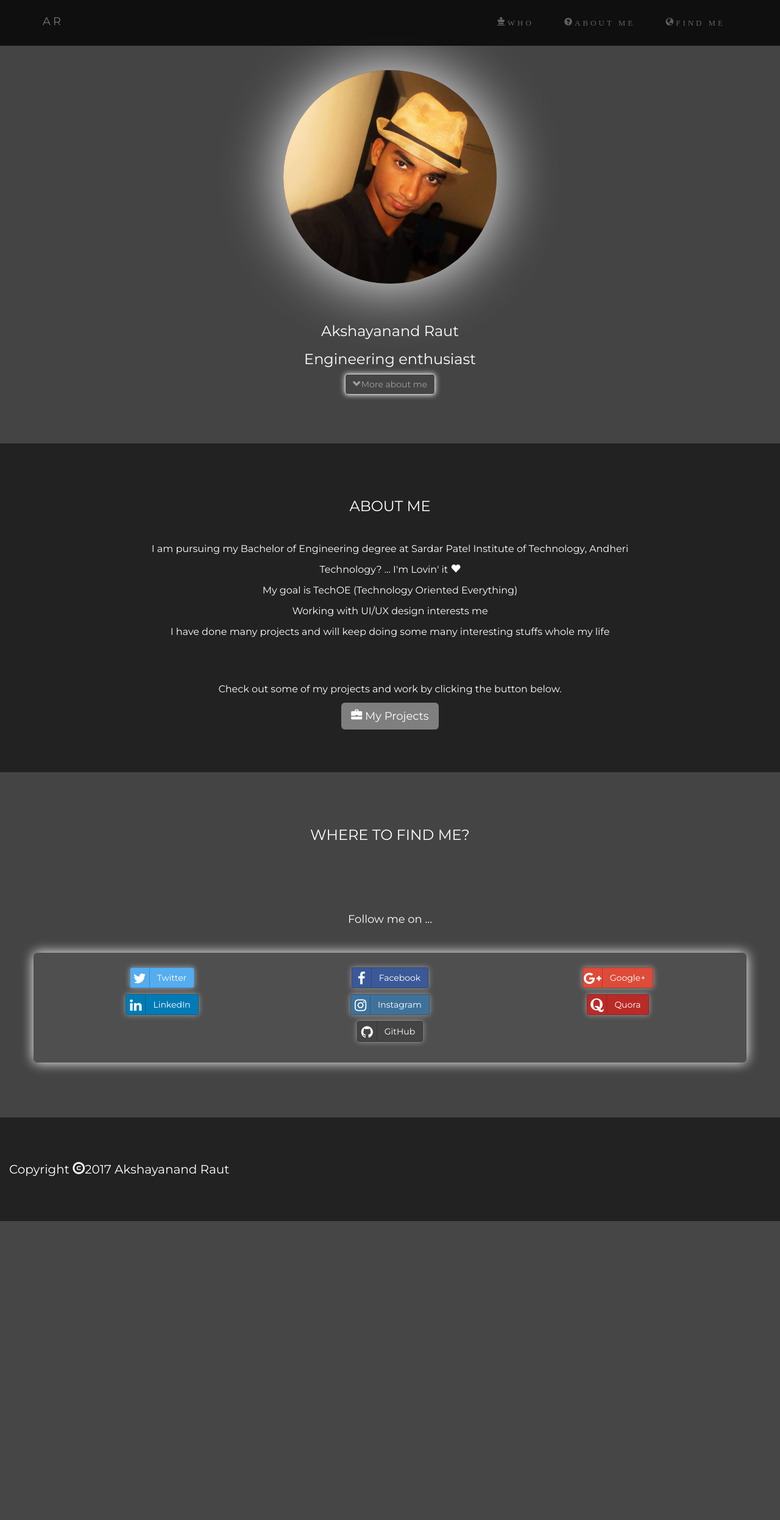
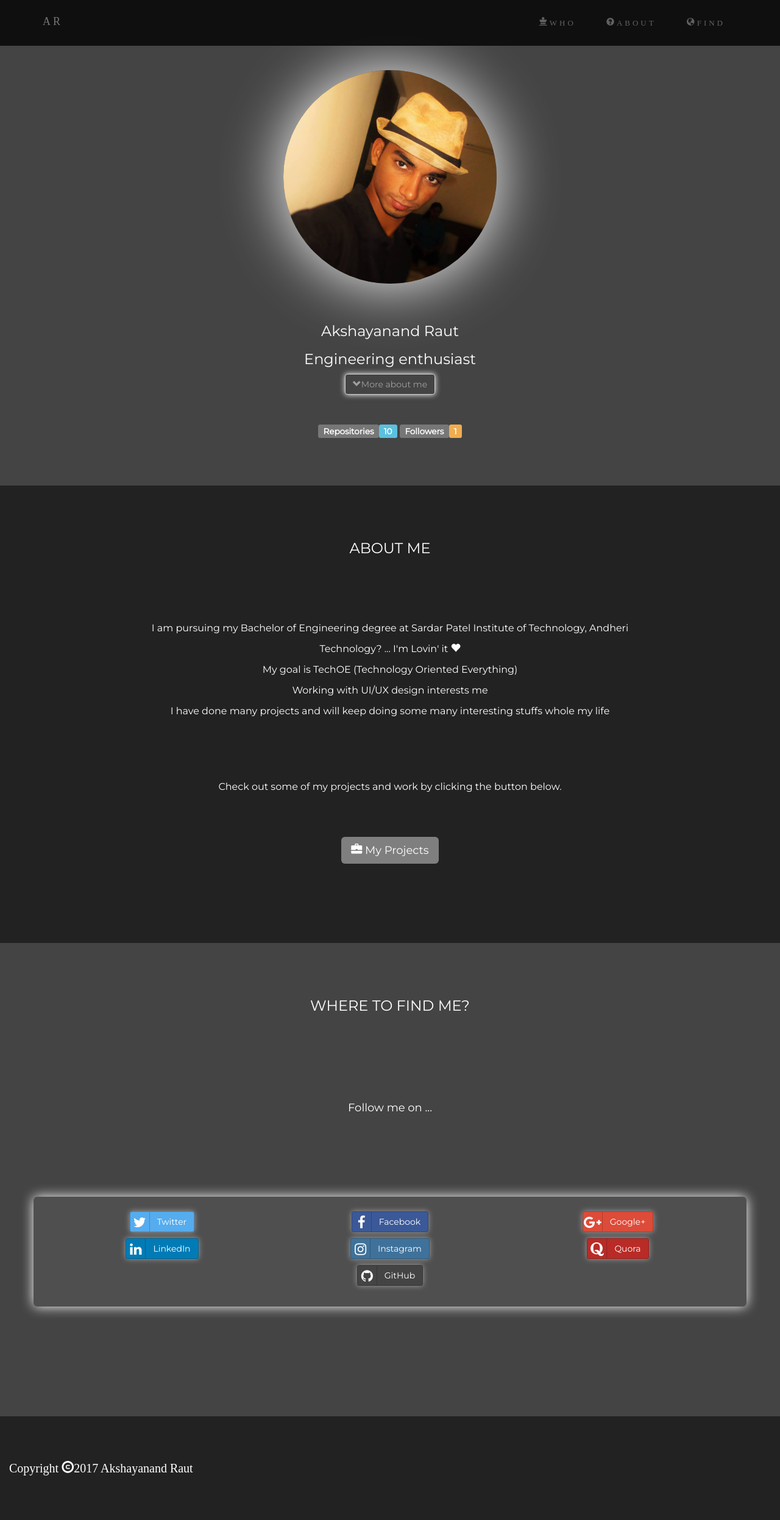
Before and after one commit to akshayanandraut/akshayanandraut.github.io, a PHP site: page / in a window 1280 px wide. Shown: the whole page at 61% size. Before the commit the page ends 2002 px from the top, so only its background shows below. Run offline with PHP 8.4, Linux system fonts and the light colour scheme; some libraries are stand-ins or nearby versions.

Commit message:
added repo and follower label and back top top button

```diff
--- a/index.html
+++ b/index.html
@@ -50,41 +50,137 @@
 			<span class="icon-bar"></span>
 			<span class="icon-bar"></span>
 		  </button>
-		  <a class="navbar-brand">AR</a>
+		  <a href="#top" class="navbar-brand">AR</a>
 		</div>
 		<div class="collapse navbar-collapse" id="myNavbar">
 		  <ul class="nav nav-bar-nav-again navbar-nav navbar-right">
 			<li><a href="#whoAmI" class="glyphicon glyphicon-king">WHO</a></li>
-			<li><a href="#moreAboutMe" class="	glyphicon glyphicon-question-sign glyphicon-white">ABOUT ME</a></li>
-			<li><a href="#findMe" class="glyphicon glyphicon-globe">FIND ME</a></li>
+			<li><a href="#moreAboutMe" class="	glyphicon glyphicon-question-sign glyphicon-white">ABOUT</a></li>
+			<li><a href="#findMe" class="glyphicon glyphicon-globe">FIND</a></li>
 		  </ul>
 		</div>
 	  </div>
 	</nav>
 	<div class="body1">
+        <button onclick="topFunction()" id="backToTop" title="Go to top"><i class="glyphicon glyphicon-arrow-up"></i></button>
 
 	<div id="whoAmI" class="container-fluid bg-5 text-center">
 	  <h3 class="margin"> </h3>
 	  <img src="res/images/me/me1.jpg" class="img-responsive img-circle margin" style="display:inline; box-shadow: 0px 0px 100px #ffffff"    alt="Akshayanand Raut" width="350" height="350">
+
+
+
 	  <h3>Akshayanand Raut</h3>
 	  <h3>Engineering enthusiast </h3>
 	  <h6><a class="btn btn-default moreaboutme" href="#moreAboutMe" style="color:#a0a0a0; background:#444444" ><i class="glyphicon  glyphicon-chevron-down"></i>More about me</a></h6>
+        <h4>
+            <br />
+            <br />
+        <div class="row">
+            <a href="https://github.com/akshayanandraut?tab=repositories" target="_blank" ><span class="label label-default">Repositories</span><span class="label label-info" id="totalGitRepos">10</span></a>
+            <a id="followersTooptip" href="https://github.com/akshayanandraut?tab=followers" data-toggle="tooltip" target="_blank" ><span class="label label-default">Followers</span><span class="label label-warning" id="totalGitFollowers">1</span></a>
+
+
+
+            <script>
+                var numberOfGitRepos=0;
+                var numberOfGitFollowers=0;
+                $(document).ready(function(){
+                    $('[data-toggle="tooltip"]').tooltip();
+                });
+                var xhttp = new XMLHttpRequest();
+
+                xhttp.onreadystatechange = function() {
+                    if (this.readyState == 4 && this.status == 200) {
+                        var json = JSON.parse(this.responseText);
+                        //document.getElementById('totalGitRepos').innerHTML = json.length;
+                        numberOfGitRepos = json.length;
+                    }
+                };
+                xhttp.open("GET", "https://api.github.com/users/akshayanandraut/repos", false);
+                xhttp.send();
+                xhttp.onreadystatechange = function() {
+                    if (this.readyState == 4 && this.status == 200) {
+                        var json = JSON.parse(this.responseText);
+                        //document.getElementById('totalGitFollowers').innerHTML = "1";
+                        var followers="";
+                        numberOfGitFollowers = json.length;
+                        for(var i =0; i<json.length && i<7; i++){
+                            document.getElementById('totalGitFollowers').innerHTML = i;
+                            var p = new XMLHttpRequest();
+                                p.onreadystatechange = function() {
+                                    if (this.readyState == 4 && this.status == 200) {
+                                        var json1 = JSON.parse(this.responseText);
+                                        if(json1.name != null)
+                                            followers +=json1.name
+                                        else
+                                            followers +=json1.login;
+                                    }
+                                };
+                                p.open("GET",json[i].url , false);
+                                p.send();
+                                if(i==7 || i==json.length-1)
+                                    followers += "";
+                                else
+                                    followers += ", ";
+                        }
+                        if(json.length>7)
+                            followers+="...";
+                        document.getElementById('followersTooptip').title = followers;
+                        document.getElementById('totalGitFollowers').innerHTML = json.length;
+
+
+                    }
+                };
+                xhttp.open("GET", "https://api.github.com/users/akshayanandraut/followers", true);
+                xhttp.send();
+
+                var i1 = 1;
+                theLabel1 = document.getElementById("totalGitFollowers");
+                var interval1 = setInterval(function(){
+                        if (i1 == numberOfGitFollowers) clearInterval(interval1);
+                        theLabel1.innerHTML = i1;
+                        i1++;
+                    },
+                    100);
+
+                var j1 = 1;
+                theLabel2 = document.getElementById("totalGitRepos");
+                var interval2 = setInterval(function(){
+                        if (j1 == numberOfGitRepos) clearInterval(interval2);
+                        theLabel2.innerHTML = j1;
+                        j1++;
+                    },
+                    100);
+
+            </script>
+
+        </div>
+        </h4>
+
 	</div>
 
 
 	<div id="moreAboutMe" class="container-fluid bg-6 text-center">
-	  <h3 class="margin">ABOUT ME</h3>
+        <h3 class="margin">ABOUT ME</h3>
+        <br />
+        <br />
 	  <p>I am pursuing my Bachelor of Engineering degree at Sardar Patel Institute of Technology, Andheri  </p>
 	  <p>Technology? ... I'm Lovin' it <i class="glyphicon glyphicon-heart "></i></p>
 	  <p>My goal is TechOE (Technology Oriented Everything) </p>
 	  <p>Working with UI/UX design interests me </p>
 	  <p>I have done many projects and will keep doing some many interesting stuffs whole my life</p>
-	  <br><br>
+	  <br />
+        <br />
+        <br />
 	  <p>Check out some of my projects and work by clicking the button below.</p>
 
-
+	  <br />
+	  <br />
 	<button type="button" class="btn btn-info btn-lg myProjects" data-toggle="modal" style="background:#7f7f7f;border:none" data-target="#myModal"><span class="glyphicon glyphicon-briefcase"></span> My Projects</button>
-
+        <br />
+        <br />
+        <br />
 
 	<div id="myModal" class="modal fade" role="dialog">
 	  <div class="modal-dialog">
@@ -136,8 +232,14 @@
 	</div>
 
 	<div id="findMe" class="container-fluid bg-5 text-center">
-	  <h3 class="margin">WHERE TO FIND ME?</h3><br><br>
+	  <h3 class="margin">WHERE TO FIND ME?</h3>
+        <br />
+        <br />
+        <br />
 	  <h4 class="margin">Follow me on ...</h4>
+        <br />
+        <br />
+        <br />
 	  <div class="container well well-lg text-center" style="background:#4f4f4f; border:none; box-shadow:0px 0px 20px #ffffff">
 		<div class="social-btn col-lg-4 col-md-4 col-sm-6 col-sx-12">
 		   <a class="btn btn-social btn-twitter" target="_blank" href="https://twitter.com/AkshayanandR">
@@ -179,6 +281,10 @@
 				<span class="fa fa-github"></span>GitHub</a>
 		</div>
 	</div>
+        <br />
+        <br />
+        <br />
+
     </div>
 	</div>
 <footer class="container-fluid bg-6 text-center">
--- a/res/css_req.css
+++ b/res/css_req.css
@@ -1,10 +1,30 @@
+/*back to top button*/
+#backToTop {
+    display: none;
+    position: fixed;
+    bottom: 20px;
+    right: 30px;
+    z-index: 101;
+    border: none;
+    outline: none;
+    background-color: #ff0000;
+    color: white;
+    cursor: pointer;
+    padding: 15px;
+    border-radius: 100px;
+}
 
+#backToTop:hover {
+    background-color: #aa0000;
+}
+
+/* back to top button end*/
 
 .navbar-brand:hover{
 cursor:pointer;
 }
 body {
-    font: 20px Montserrat, sans-serif;
+    font: 20px Raleway ;
     line-height: 1.5;
     color: #f5f6f7;
   z-index:-1;
@@ -112,7 +132,7 @@ color:black;
 
 
 .navbar {
-    transition:padding height 1.2s;
+    transition:padding 1.2s, height 1.2s;
 
 }
 
--- a/res/js_req.js
+++ b/res/js_req.js
@@ -1,3 +1,19 @@
+// When the user scrolls down 20px from the top of the document, show the button
+window.onscroll = function() {scrollFunction()};
+
+function scrollFunction() {
+    if (document.body.scrollTop > 40 || document.documentElement.scrollTop > 40) {
+        document.getElementById("backToTop").style.display = "block";
+    } else {
+        document.getElementById("backToTop").style.display = "none";
+    }
+}
+
+// When the user clicks on the button, scroll to the top of the document
+function topFunction() {
+    document.body.scrollTop = 0;
+    document.documentElement.scrollTop = 0;
+}
 
 $(document).ready(function() {
 	//$('.body').hide();
@@ -23,13 +39,13 @@ $(window).scroll(function () {
         $(".navbar").css({
             'height':'75px',
 			'padding-top':'10px',
-            'padding-bottom':'10px',
+            'padding-bottom':'10px'
         });
     } else {
         $(".navbar").css({
             'height':'35px',
 			'padding-top':'0px',
-            'padding-bottom':'4px',
+            'padding-bottom':'4px'
         });
     }
 });
```
